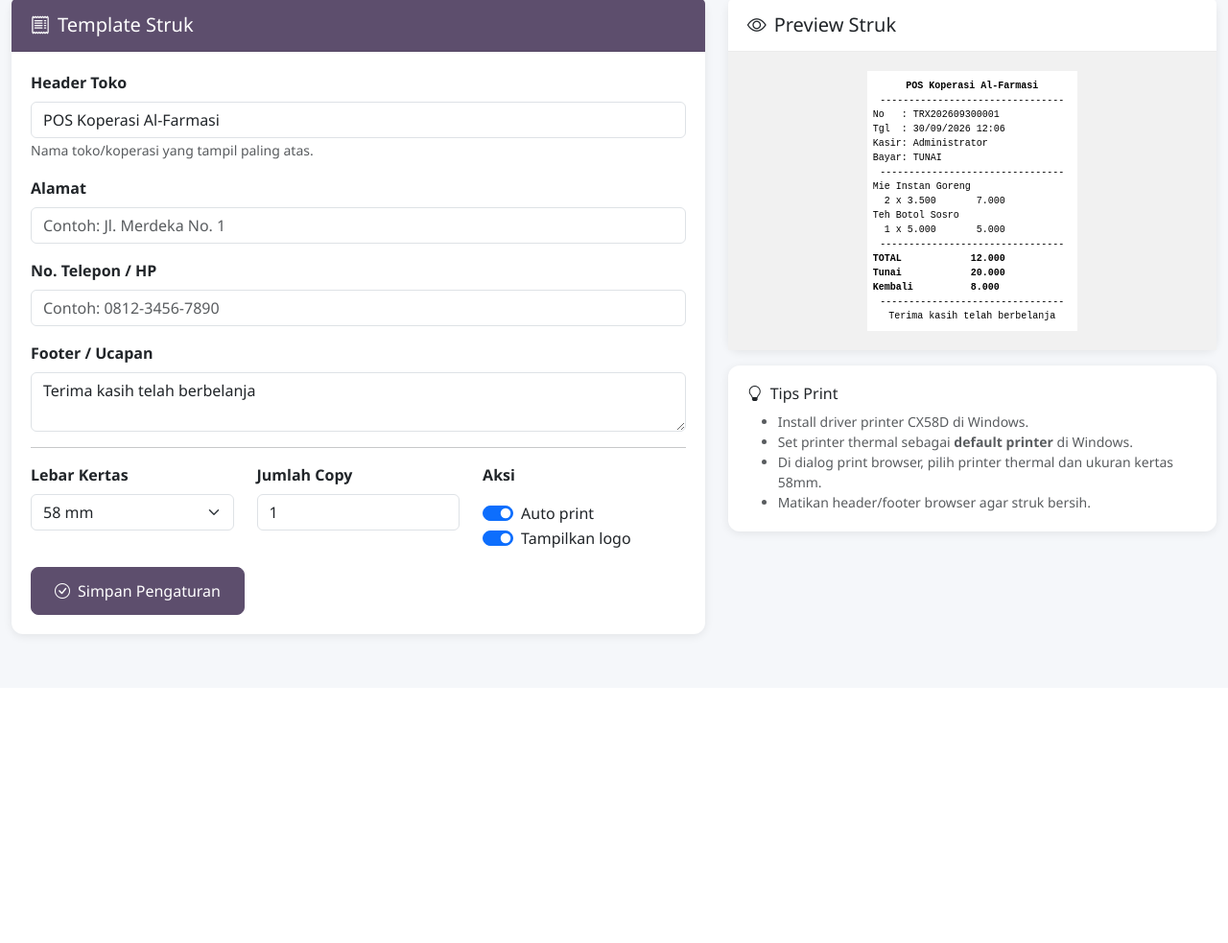
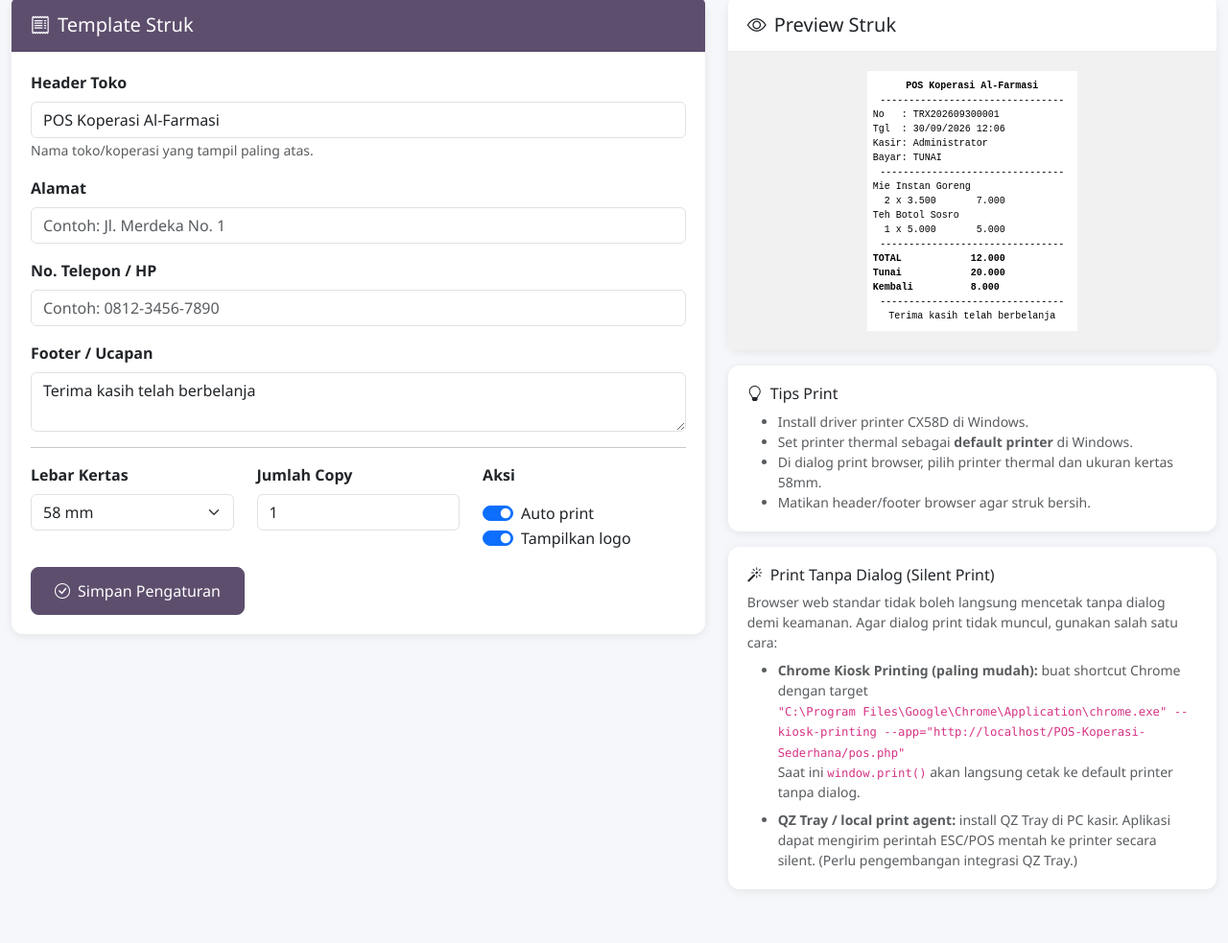
Before and after one commit to deffan10/POS-Koperasi-Sederhana, a PHP site: page /POS-Koperasi-Sederhana/settings-receipt.php in a window 1280 px wide. Shown: the part 275-1258 px from the top of the page at 96% size. Before the commit the page ends 943 px from the top, so only its background shows below. Run offline with PHP 8.4, Linux system fonts and the light colour scheme; a user stored in the database is signed in; data comes from the database, SQL or seed files in the repository; some libraries are stand-ins or nearby versions.

Commit message:
docs(receipt): add silent print options guide in settings

```diff
--- a/settings-receipt.php
+++ b/settings-receipt.php
@@ -212,6 +212,24 @@ include 'includes/header.php';
                     </ul>
                 </div>
             </div>
+
+            <div class="card mt-3 border-warning">
+                <div class="card-body">
+                    <h6><i class="bi bi-magic me-2"></i>Print Tanpa Dialog (Silent Print)</h6>
+                    <p class="small text-muted mb-2">
+                        Browser web standar tidak boleh langsung mencetak tanpa dialog demi keamanan. Agar dialog print tidak muncul, gunakan salah satu cara:
+                    </p>
+                    <ul class="small text-muted mb-0">
+                        <li>
+                            <strong>Chrome Kiosk Printing (paling mudah):</strong> buat shortcut Chrome dengan target<br>
+                            <code>"C:\Program Files\Google\Chrome\Application\chrome.exe" --kiosk-printing --app="http://localhost/POS-Koperasi-Sederhana/pos.php"</code><br>
+                            Saat ini <code>window.print()</code> akan langsung cetak ke default printer tanpa dialog.
+                        </li>
+                        <li class="mt-2">
+                            <strong>QZ Tray / local print agent:</strong> install QZ Tray di PC kasir. Aplikasi dapat mengirim perintah ESC/POS mentah ke printer secara silent. (Perlu pengembangan integrasi QZ Tray.)</li>
+                    </ul>
+                </div>
+            </div>
         </div>
     </div>
 </div>
```
